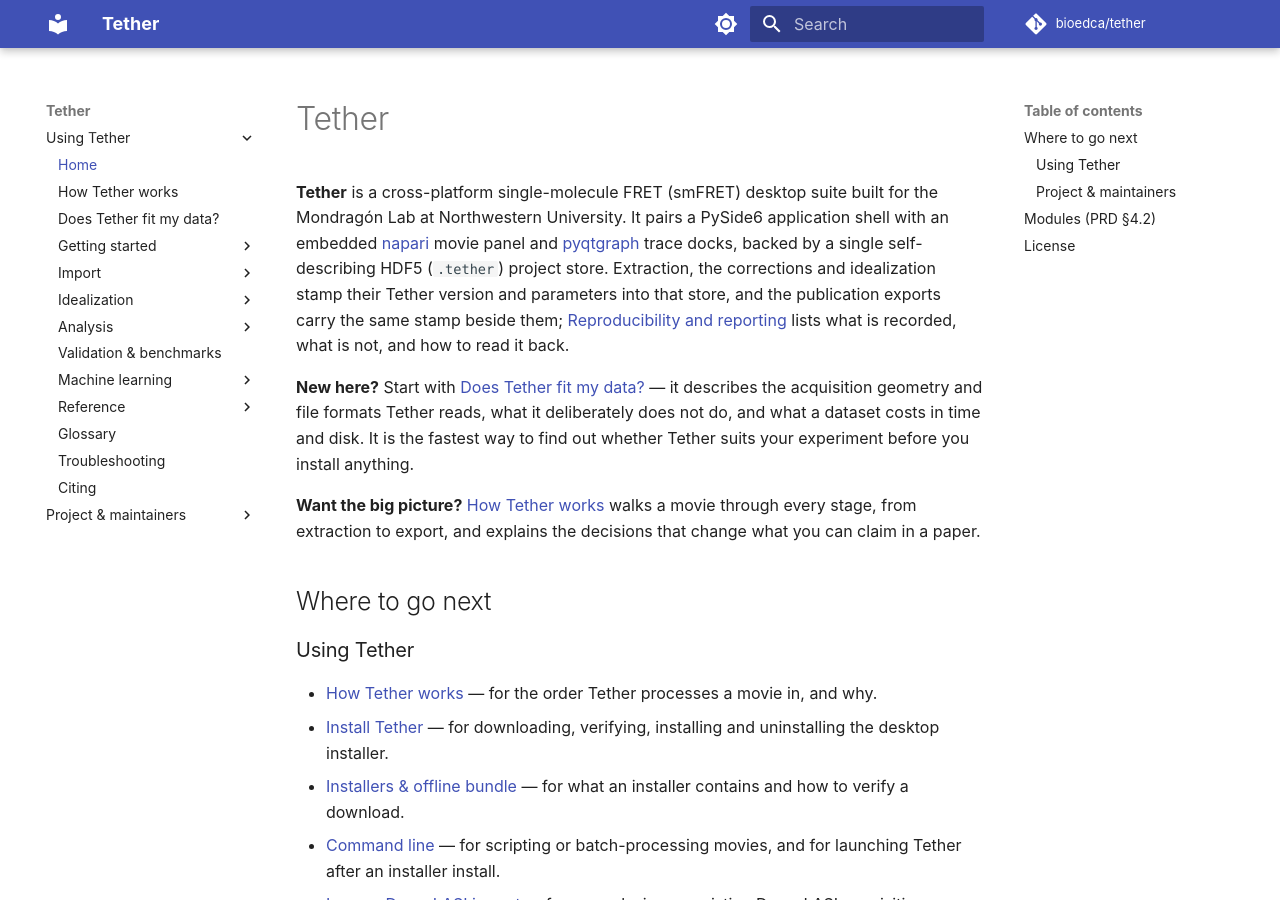
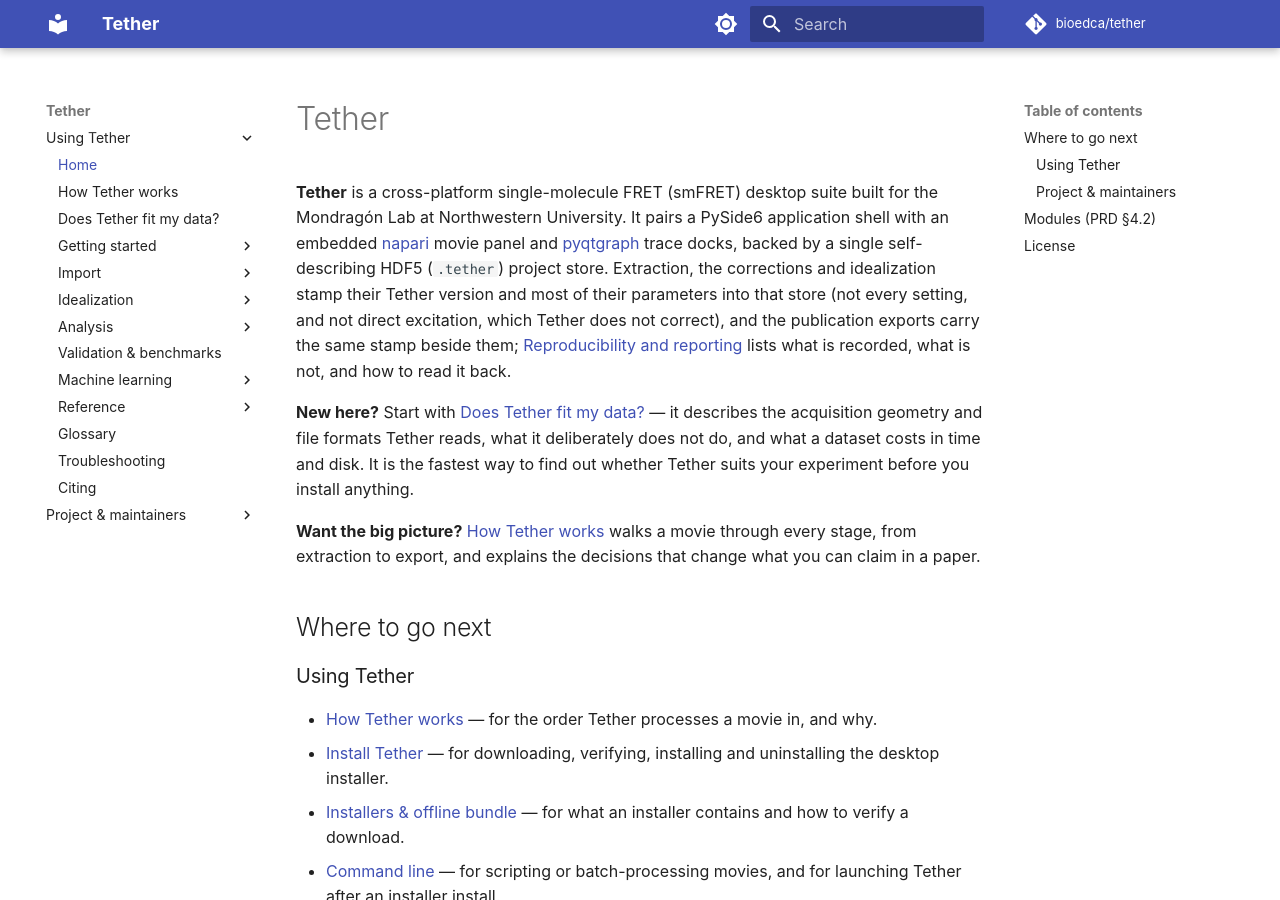
Before and after one commit to bioedca/tether, an MkDocs documentation site: the page built from docs/index.md, in a window 1280 px wide and 900 px high. Built offline with MkDocs 1.6.1 and Material for MkDocs 9.7.7, drawn with Linux system fonts in a browser that asks for light colours; comment, search, counter and statistics services are not loaded; the version menu is left out.

Commit message:
docs(index): qualify the stamp claim (#175)
Not every setting of the stamped stages is recorded, and Tether does not
correct direct excitation.

```diff
--- a/docs/index.md
+++ b/docs/index.md
@@ -4,7 +4,8 @@
 Mondragón Lab at Northwestern University. It pairs a PySide6 application shell with an
 embedded [napari](https://napari.org) movie panel and [pyqtgraph](https://www.pyqtgraph.org)
 trace docks, backed by a single self-describing HDF5 (`.tether`) project store. Extraction, the
-corrections and idealization stamp their Tether version and parameters into that store, and
+corrections and idealization stamp their Tether version and most of their parameters into
+that store (not every setting, and not direct excitation, which Tether does not correct), and
 the publication exports carry the same stamp beside them;
 [Reproducibility and reporting](reproducibility.md) lists what is recorded, what is not,
 and how to read it back.
```
